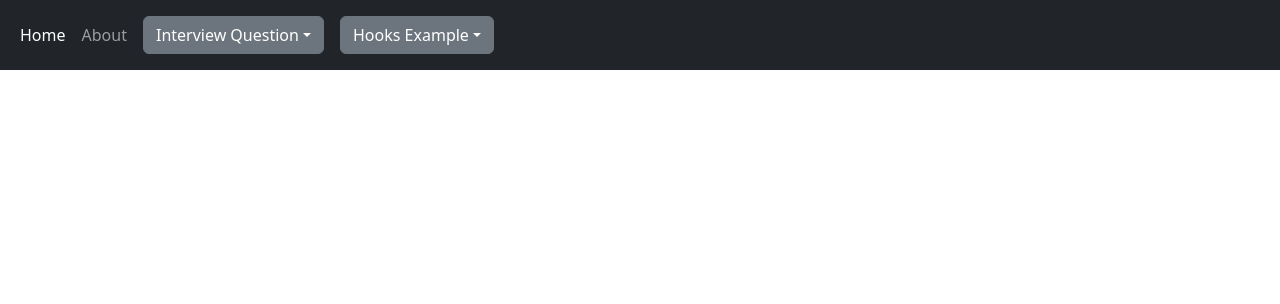
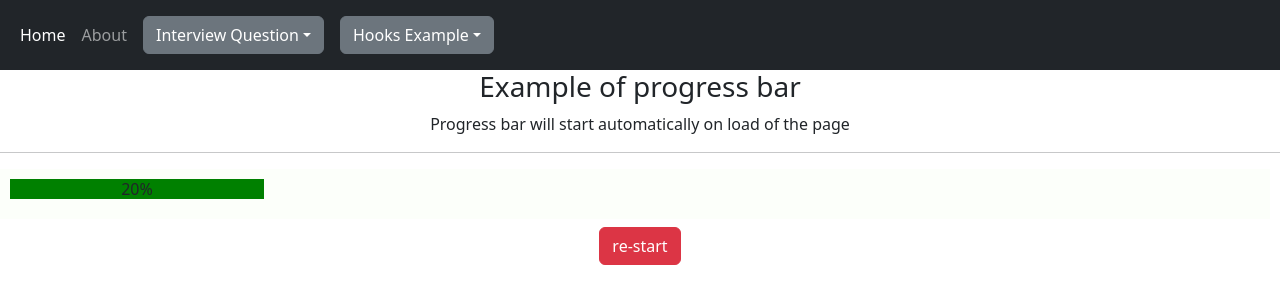
Before and after one commit to sunnyrai31/questionpaper, a React (Create React App) app: page /ProgressBar in a window 1280 px wide. Shown: the top 304 px of the page. Built offline with nearby package versions, Linux system fonts and the light colour scheme.

Commit message:
progress bar implemented

```diff
--- /dev/null
+++ b/src/Question/ProgressBar.js
@@ -0,0 +1,69 @@
+/***
+ * what is progress bar, how to implement it
+ * something which shows that progress maybe in percentage that have some color's whihc tell its progress so far.
+ * so basically its a div where will show the progress gradualy (10%, 20%, 30% something like that)
+ *
+ */
+
+import { calculateNewValue } from "@testing-library/user-event/dist/utils";
+import { Fragment, useEffect, useState } from "react";
+
+const ProgressBar = () => {
+  const [width, setWidth] = useState(0);
+  let timerId;
+
+  const increaseProgressBar = () => {
+    timerId = setTimeout(() => {
+      setWidth((prev) => {
+        return ((prev + 10) / 100) * 100;
+      });
+    }, 2000);
+  };
+  const resetProgressBar = () => {
+    setWidth(0);
+    clearTimeout(timerId);
+  };
+
+  useEffect(() => {
+    console.log(width);
+    if (width < 100) {
+      increaseProgressBar();
+    }
+    return () => {
+      clearTimeout(timerId);
+    };
+  }, [width, timerId]);
+
+  return (
+    <Fragment>
+      <h3> Example of progress bar</h3>
+      <label> Progress bar will start automatically on load of the page</label>
+      <hr />
+      <div
+        style={{
+          height: "50px",
+          width: "calc(100% - 10px)",
+          backgroundColor: "#fcfffa",
+          overflow: "hidden",
+        }}
+      >
+        <div
+          className="progress-bar"
+          style={{
+            height: "20px",
+            width: `${width}%`,
+            backgroundColor: "green" || "#4caf50",
+            transition: "width 0.3s ease-in-out",
+            margin: "10px",
+          }}
+        >
+          {width}%
+        </div>
+      </div>
+      <button onClick={resetProgressBar} className="btn btn-danger m-2">
+        re-start
+      </button>
+    </Fragment>
+  );
+};
+export default ProgressBar;
--- a/src/Question/QuestionDropdown.js
+++ b/src/Question/QuestionDropdown.js
@@ -51,6 +51,11 @@ const QuestionDropdown = () => {
       to: "/Search",
       title: "",
     },
+    {
+      text: "Progress bar implementation",
+      to: "/ProgressBar",
+      title: "",
+    },
   ];
   return (
     <Fragment>
--- a/src/Question/index.js
+++ b/src/Question/index.js
@@ -10,3 +10,4 @@ export { default as FlexLayout } from "./FlexLayout";
 export { default as NewFold } from "./NewFold";
 export { default as Search } from "./Search";
 export { default as debounce } from "./utils";
+export { default as ProgressBar } from "./ProgressBar";
--- a/src/Routing.js
+++ b/src/Routing.js
@@ -12,6 +12,7 @@ import {
   FlexLayout,
   NewFold,
   Search,
+  ProgressBar,
 } from "./Question";
 import {
   UseStateHook,
@@ -46,6 +47,7 @@ const Routing = () => {
     { path: "/hooksContext", componentName: CreateContextParent },
     { path: "/ForwardRefExample", componentName: ForwardRefExample },
     { path: "/Search", componentName: Search },
+    { path: "/ProgressBar", componentName: ProgressBar },
   ];
   return (
     <Fragment>
```
